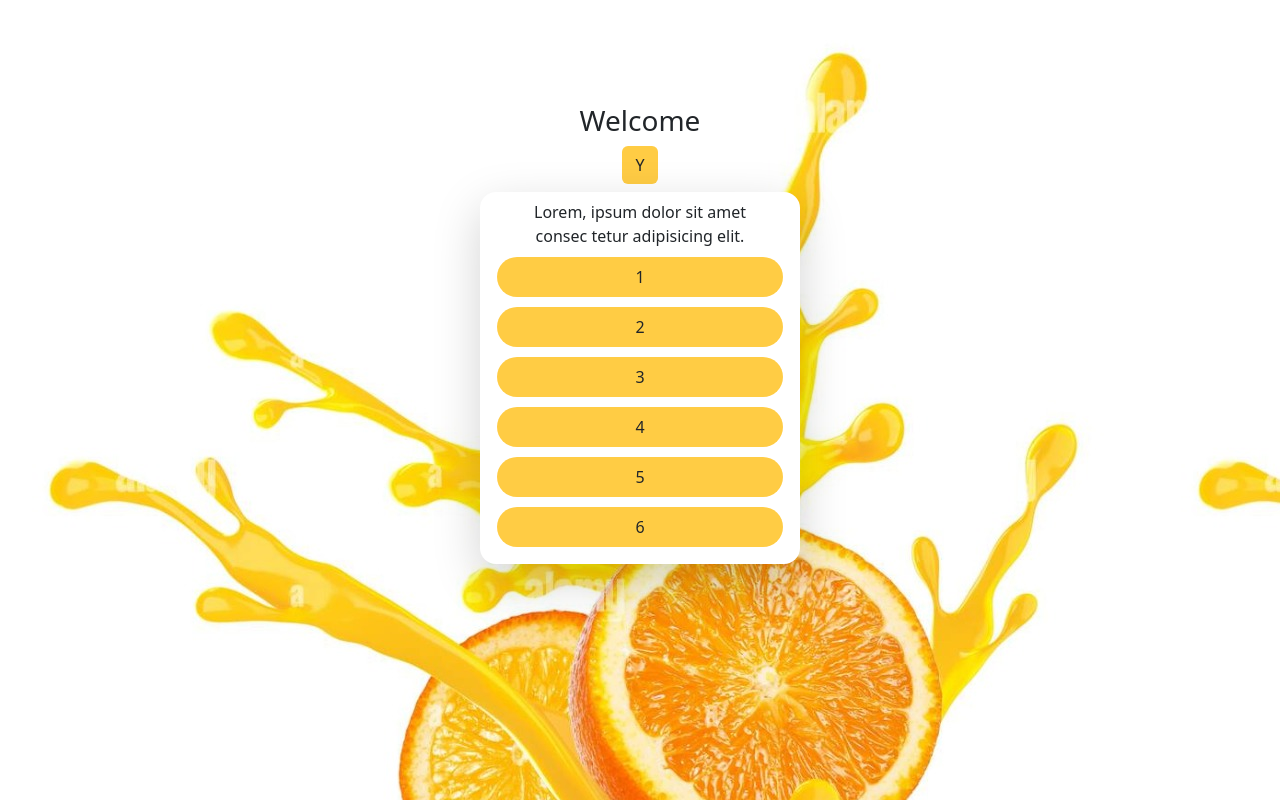
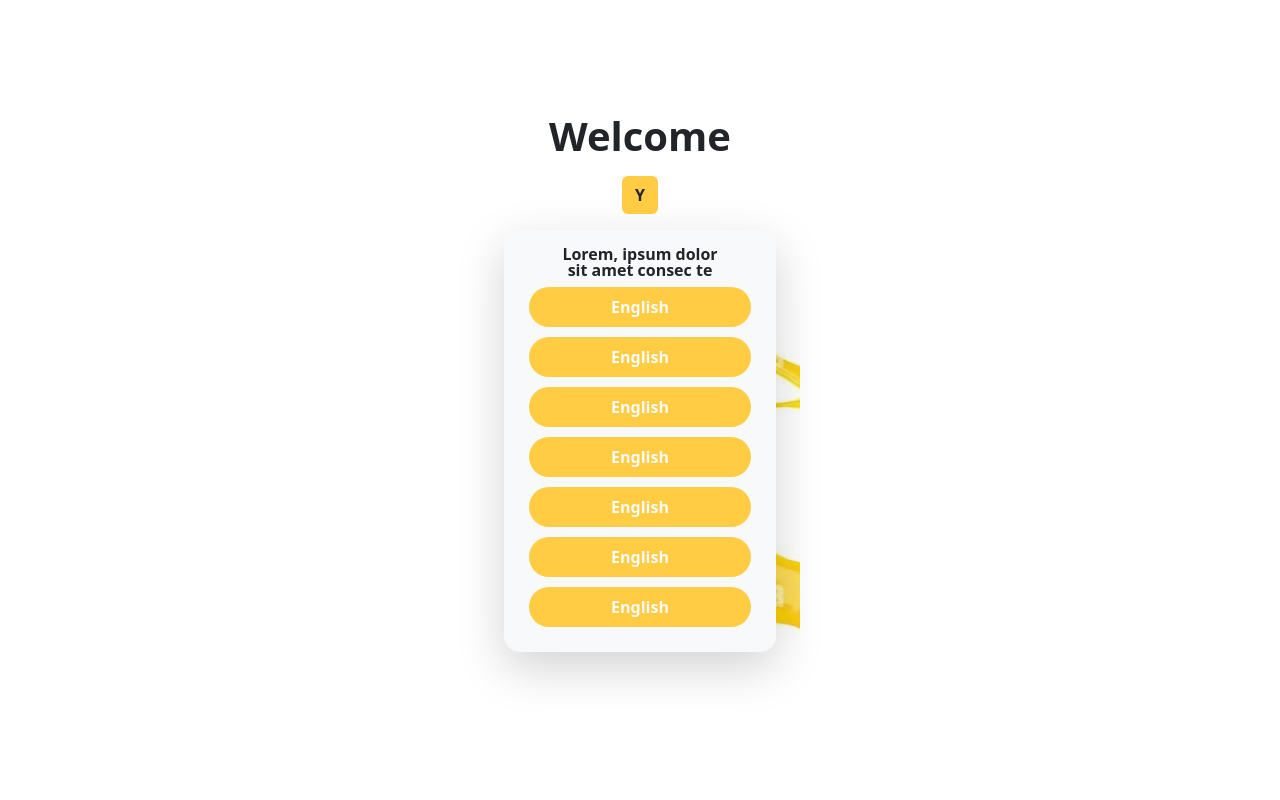
Before and after one commit to ShoaibCoduko/working_cardsweb, a plain HTML site: page index.html in a window 1280 px wide. Drawn offline with nearby package versions, Linux system fonts and the light colour scheme.

Commit message:
update now

```diff
--- a/index.html
+++ b/index.html
@@ -24,25 +24,28 @@
     <title>cardmenu</title>
 </head>
 
-<body style="background-image:url('images/orawhite.jpeg') ;">
-    <div class="w-25 m-auto text-center py-5 mt-5">
-        <div class="py-2 pt-6 strong">
-            <h3>Welcome</h3>
-            <button class="btn border-3 text-dark" style="background-color:#ffcc44 ;" >Y</button>
-        </div>
-        <ul class="card shadow-lg border-0 py-2 px-3 rounded-4">
-            <p class="w-75 m-auto mb-2">
-                Lorem, ipsum dolor sit amet consec tetur adipisicing elit.
-            </p>
-            <li class="btn rounded-5 mb-2 py-2 form-control" style="background-color:#ffcc44 ;" >1</li>
-            <li class="btn rounded-5 mb-2 py-2 form-control" style="background-color:#ffcc44 ;" >2</li>
-            <li class="btn rounded-5 mb-2 py-2 form-control" style="background-color:#ffcc44 ;" >3</li>
-            <li class="btn rounded-5 mb-2 py-2 form-control" style="background-color:#ffcc44 ;" >4</li>
-            <li class="btn rounded-5 mb-2 py-2 form-control" style="background-color:#ffcc44 ;" >5</li>
-            <li class="btn rounded-5 mb-2 py-2 form-control" style="background-color:#ffcc44 ;" >6</li>
+<body>
+   <div class="w-25 px-4 py-5  m-auto bg-image" style=" background-image:url('images/orawhite.jpeg') ;">
+    <div class="m-auto text-center py-5">
+      <div class="py-3 pt-6 strong">
+          <h3 class="fw-bolder pb-2 fs-1">Welcome</h3>
+          <button class="btn fw-bolder" style="background-color:#ffcc44 ;" >Y</button>
+      </div>
+      <ul class="bg-light shadow-lg border-0 py-3 px-4 rounded-4">
+          <p class="w-75 m-auto mb-2 fw-bold lh-1">
+              Lorem, ipsum dolor sit amet consec te
+          </p>
+          <li class="btn text-light rounded-5 mb-2 py-2 form-control fw-bold" style="background-color:#ffcc44 ;" >English</li>
+          <li class="btn text-light rounded-5 mb-2 py-2 form-control fw-bold" style="background-color:#ffcc44 ;" >English</li>
+          <li class="btn text-light rounded-5 mb-2 py-2 form-control fw-bold" style="background-color:#ffcc44 ;" >English</li>
+          <li class="btn text-light rounded-5 mb-2 py-2 form-control fw-bold" style="background-color:#ffcc44 ;" >English</li>
+          <li class="btn text-light rounded-5 mb-2 py-2 form-control fw-bold" style="background-color:#ffcc44 ;" >English</li>
+          <li class="btn text-light rounded-5 mb-2 py-2 form-control fw-bold" style="background-color:#ffcc44 ;" >English</li>
+          <li class="btn text-light rounded-5 mb-2 py-2 form-control fw-bold" style="background-color:#ffcc44 ;" >English</li>
 
-        </ul>
-    </div>
+      </ul>
+  </div>
+   </div>
 
 
     <script src="https://cdn.jsdelivr.net/npm/bootstrap@5.2.3/dist/js/bootstrap.bundle.min.js"
--- a/stylesheet/style.css
+++ b/stylesheet/style.css
@@ -1,7 +1,12 @@
-.bg-cus-yellow{
-   background-color:  #ffcc44;
-   text-align: end;
+.bg-image{
+     background-image:url('images/orawhite.jpeg') ;
+    /*background-size: cover;
+    background-repeat: no-repeat;
+    background-position: center;
+    background-attachment: fixed;
+    height: 100vh;
+    width: 100%;
+    position: relative; */
+    /* z-index: 1; */
+    /* background-color: aqua; */
 }
-.text-cus-yellow{
- color:  #ffcc44;
- }
```
